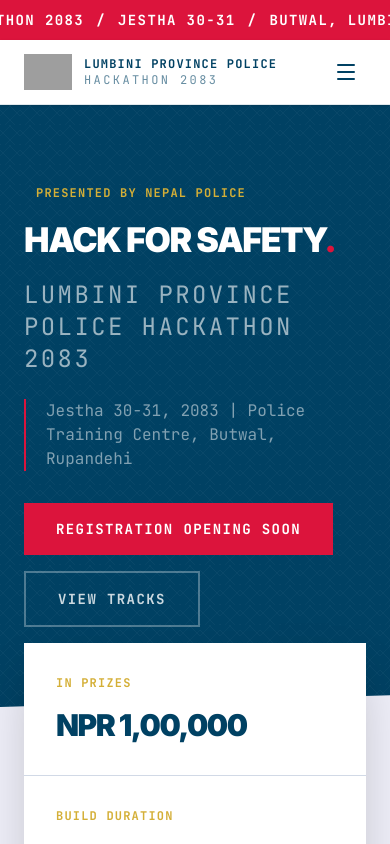
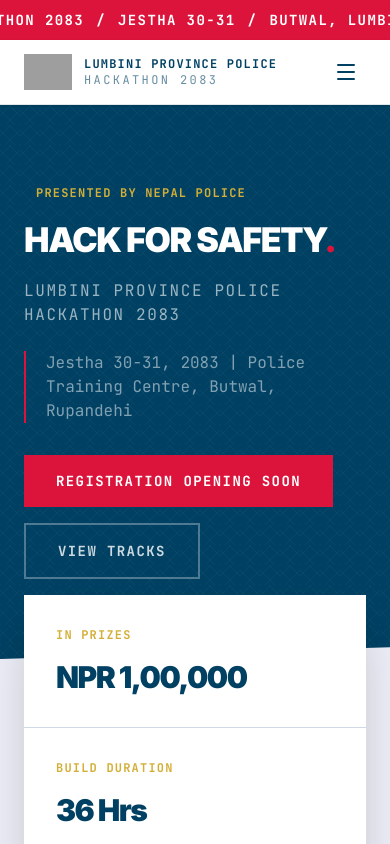
Before and after one commit to Banshaj-Paudel/Lumbini-Province-Police-Hackathon, a Next.js app: page / in a window 390 px wide. Shown: the top 844 px of the page. Built offline with nearby package versions, Linux system fonts and the light colour scheme; grey boxes are pictures that could not be loaded.

Commit message:
Update Hero component text size for better responsiveness

```diff
--- a/app/components/Hero.tsx
+++ b/app/components/Hero.tsx
@@ -37,7 +37,7 @@ export function Hero() {
             HACK FOR SAFETY
             <span className="text-crimson">.</span>
           </h1>
-          <p className="font-mono text-2xl uppercase tracking-widest text-white/60">
+          <p className="font-mono text-md sm:text-2xl uppercase tracking-widest text-white/60">
             Lumbini Province Police HACKATHON 2083
           </p>
           <p className="font-mono text-white/50 border-l-2 border-crimson pl-5">
```
